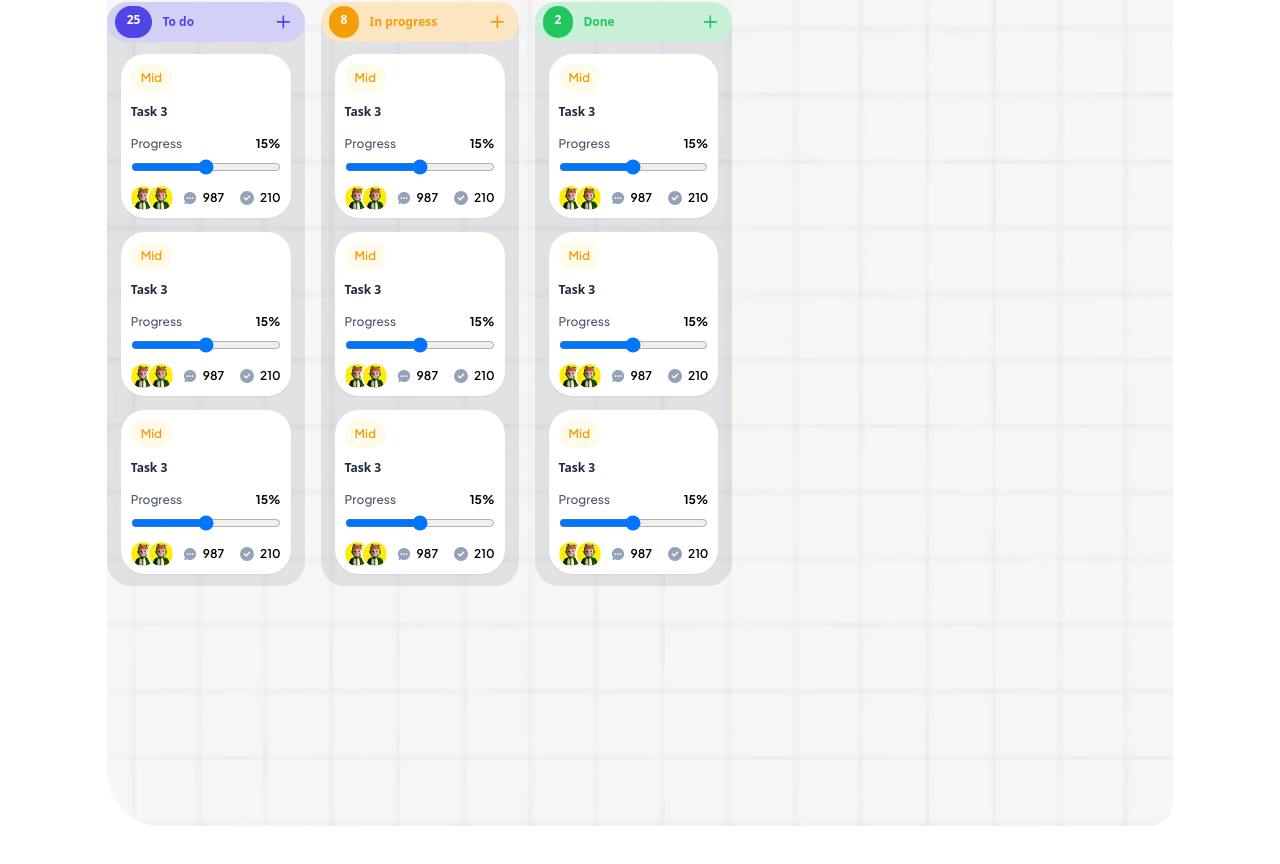
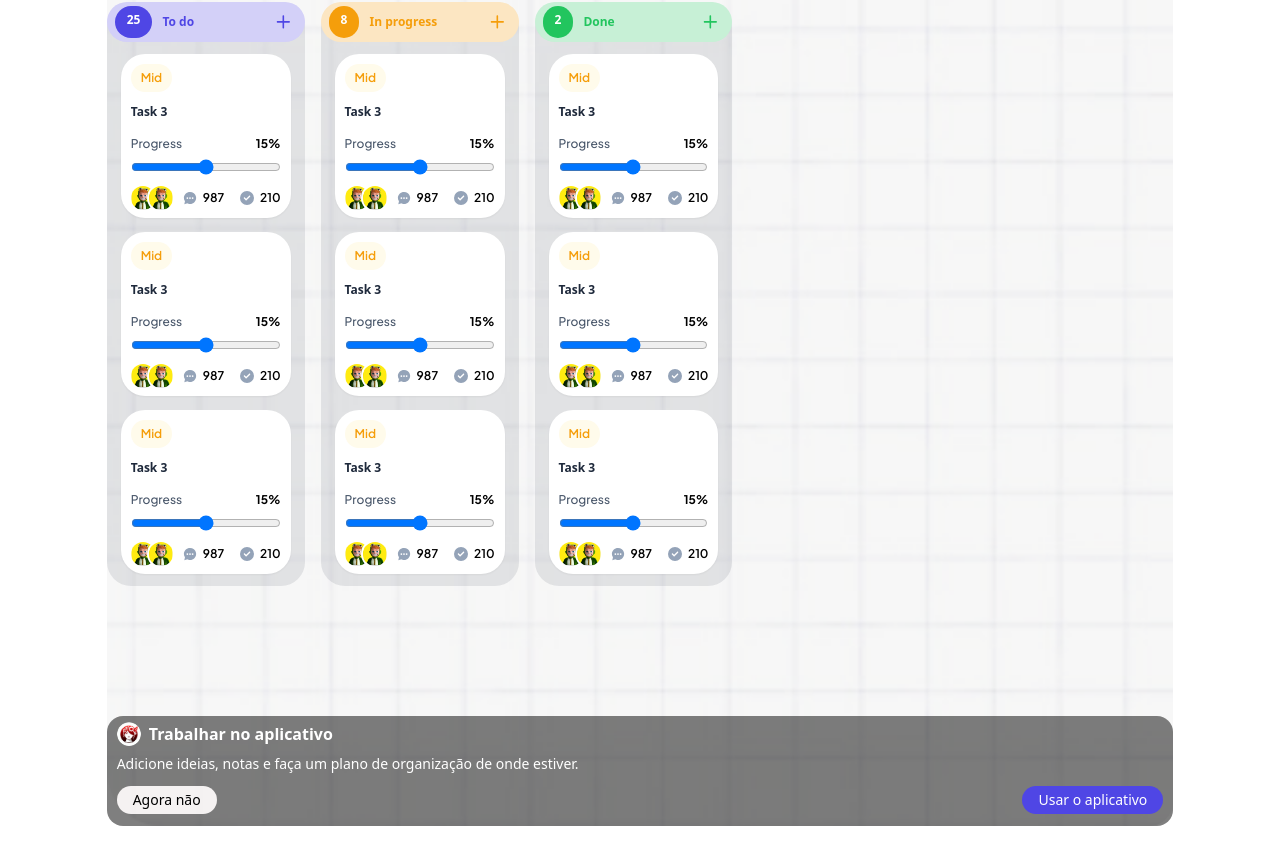
Before and after one commit to Enne-Amore/secondChallenge-compassPB, a React (Vite) app: page /kanban in a window 1280 px wide. Shown: the part 238-1102 px from the top of the page. Before the commit the page ends 1064 px from the top, so only its background shows below. Built offline with nearby package versions, Linux system fonts and the light colour scheme; a web font is replaced by a local one.

Commit message:
feat: aside

```diff
--- a/src/pages/Kanban.tsx
+++ b/src/pages/Kanban.tsx
@@ -1,12 +1,13 @@
 import { TbPinnedFilled } from "react-icons/tb"
 import { PersonProfile } from "../components/PersonProfile"
 import { Task } from "../components/Task"
+import logo from "../../public/logo.png"
 
 export const Kanban = () => {
   return (
     <main className="flex flex-col items-center">
       <div className="relative text-white w-max h-max">
-        <TbPinnedFilled className="absolute top-5 right-1 bg-[#94A3B8] text-xl w-max h-max rounded-full p-3" />
+        <TbPinnedFilled className="absolute top-5 right-1 bg-[#94A3B8] hover:bg-[#1E293B] transition-all cursor-pointer text-xl w-max h-max rounded-full p-3" />
 
         <div className="bg-[#6C7D96] rounded-3xl px-5 py-8 font-bold flex-col gap-6 hidden">
           <section>
@@ -141,6 +142,24 @@ export const Kanban = () => {
           </ul>
         </article>
       </section>
+
+      <aside className="bg-[#00000080] text-white rounded-2xl flex flex-col gap-2 pt-1.5 pb-3 px-2.5 -translate-y-full w-10/12">
+        <div className="flex items-center gap-2">
+          <figure className="w-6 h-6">
+            <img src={logo} alt="Project Manager logo" className="w-full h-full rounded-full" />
+          </figure>
+
+          <h2 className="text-base font-bold">Trabalhar no aplicativo</h2>
+        </div>
+
+        <p className="text-sm font-normal">Adicione ideias, notas e faça um plano de organização de onde estiver.</p>
+
+        <div className="flex justify-between items-center mt-1">
+          <button type="button" className="bg-[#FFFCFCEB] text-black text-sm font-medium rounded-2xl p-4 py-1">Agora não</button>
+
+          <a href="" className="bg-[#4F46E5] text-sm font-medium rounded-2xl p-4 py-1">Usar o aplicativo</a>
+        </div>
+      </aside>
     </main>
   )
 }
```
